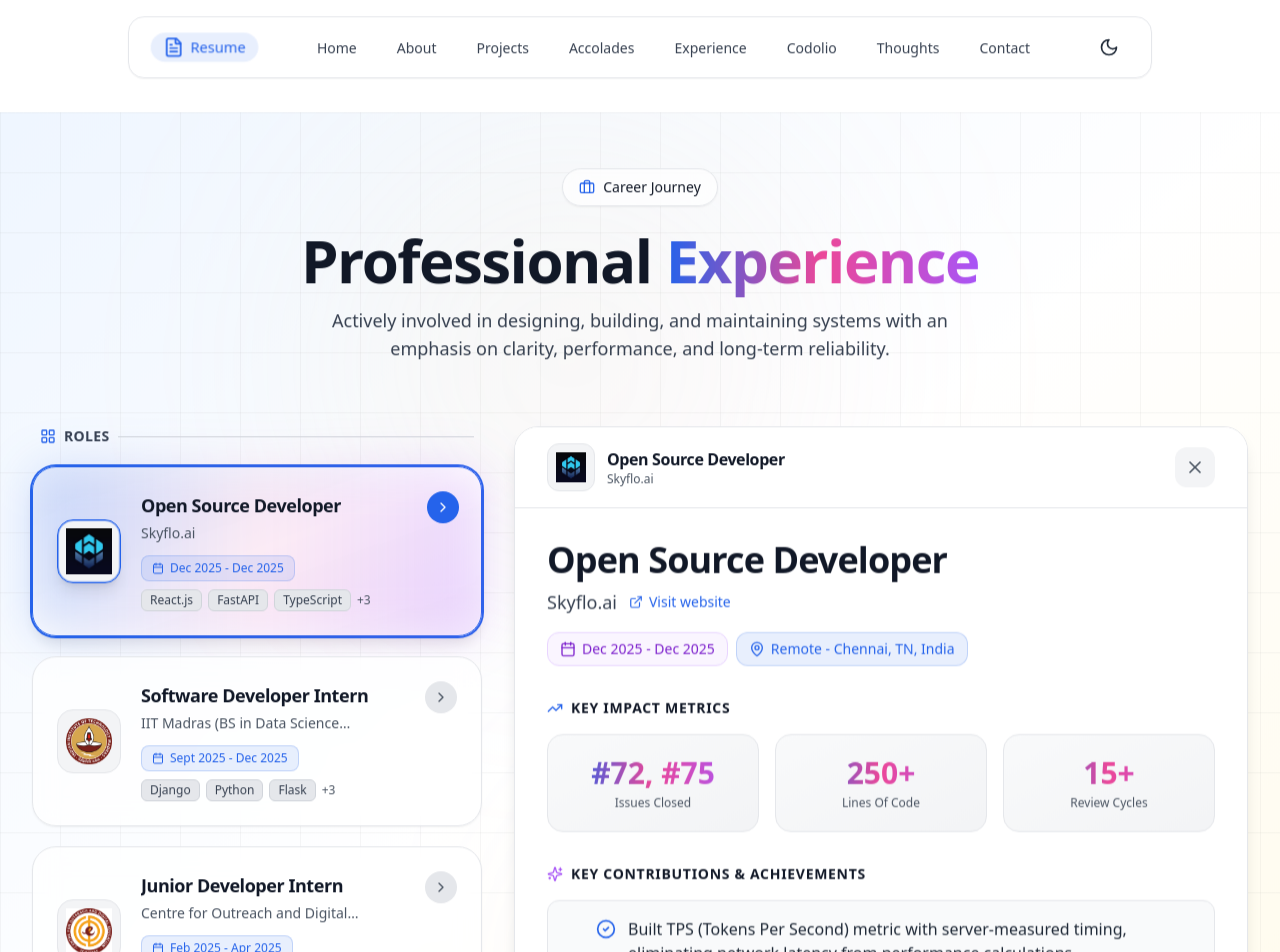
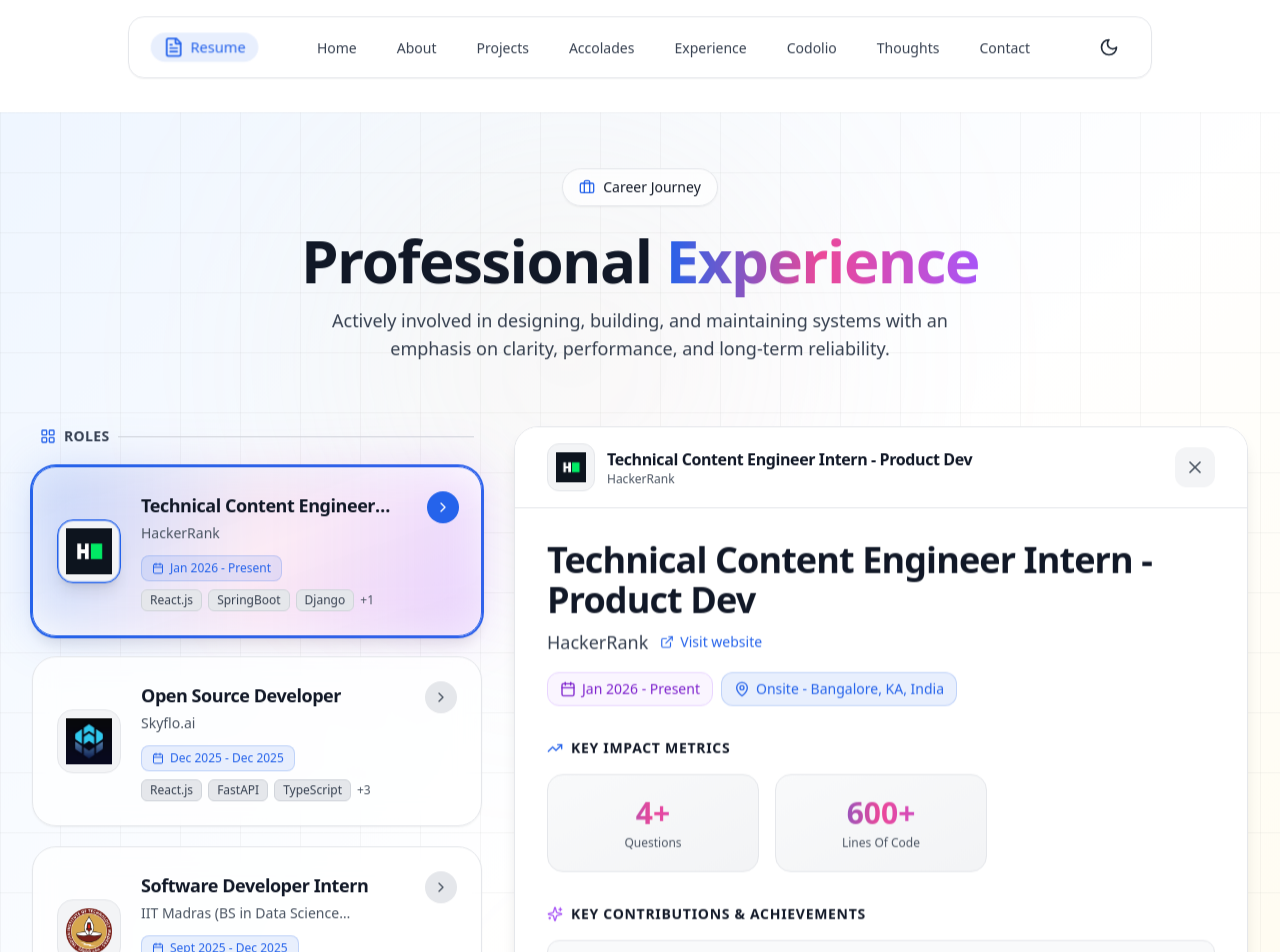
Before and after one commit to Mahadevan2005/Latest_Portfolio, a React (Vite) app: page /experience in a window 1280 px wide. Shown: the top 952 px of the page. Built offline with nearby package versions, Linux system fonts and the light colour scheme.

Commit message:
updated experience section

```diff
--- a/src/pages/Experience.tsx
+++ b/src/pages/Experience.tsx
@@ -7,6 +7,20 @@ import ExperienceDetail from "../components/Experience/ExperienceDetail";
 const experienceData: ExperienceProps[] = [
   {
     id: 1,
+    company: "HackerRank",
+    role: "Technical Content Engineer Intern - Product Dev",
+    logo: "/experience/hackerrank_logo.png",
+    duration: "Jan 2026 - Present",
+    description: [
+      "Working closely with the product and content team understanding the pipeline. Working on new features to streamline and improve the overall product and content development.",
+    ],
+    website: "https://www.hackerrank.com/",
+    skills: ["React.js", "SpringBoot", "Django", "Product Development"],
+    metrics: { Questions: "4+", LinesOfCode: "600+"},
+    location: "Onsite - Bangalore, KA, India"
+  },
+  {
+    id: 2,
     company: "Skyflo.ai",
     role: "Open Source Developer",
     logo: "/experience/skyflo_ai_logo.jpg",
@@ -23,7 +37,7 @@ const experienceData: ExperienceProps[] = [
     location: "Remote - Chennai, TN, India"
   },
   {
-    id: 2,
+    id: 3,
     company: "IIT Madras (BS in Data Science Programme)",
     role: "Software Developer Intern",
     logo: "/experience/iitm_bs_logo.png",
@@ -40,7 +54,7 @@ const experienceData: ExperienceProps[] = [
     location: "Onsite - Chennai, TN, India"
   },
   {
-    id: 3,
+    id: 4,
     company: "Centre for Outreach and Digital Education (CODE)",
     role: "Junior Developer Intern",
     logo: "/experience/code_logo.jpeg",
```
Also changed, not shown: public/experience/hackerrank_logo.png (added), 1 other file (tests, documents, lock files or other folders).
